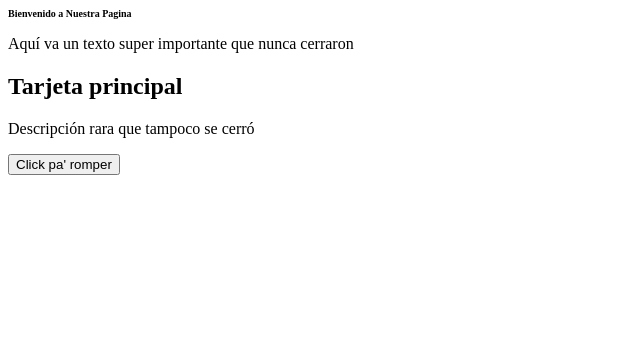
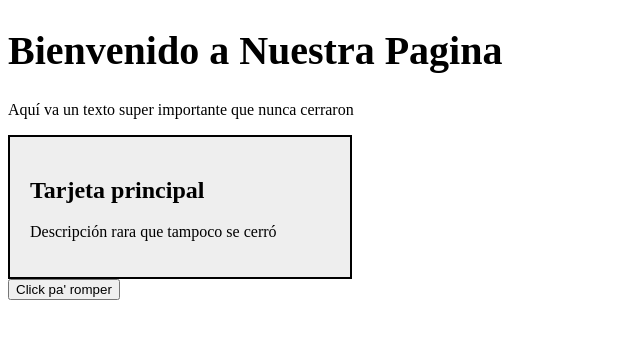
Before and after one commit to Luis-miguell/Landing-, a plain HTML site: page landing/index.html in a window 1280 px wide. Shown: the whole page, without its empty margins (0-640 px from the left). Drawn offline with Linux system fonts and the light colour scheme.

Commit message:
Se estaba repitiendo el codigo del h1, En la clase de .card no algunos de sus estilos no tenian cierre

```diff
--- a/landing/style.css
+++ b/landing/style.css
@@ -3,16 +3,12 @@ body {
 }
 
 .card {
-    width: 300px;;
-    padding: 20px
-    border: 2px solid black
-    background-colr: #eee;
+    width: 300px;
+    padding: 20px;
+    border: 2px solid black;
+    background-color: #eee;
 }
 
 h1 {
     font-size: 40px
 }
-
-h1 {
-    font-size: 10px;
-}
```
